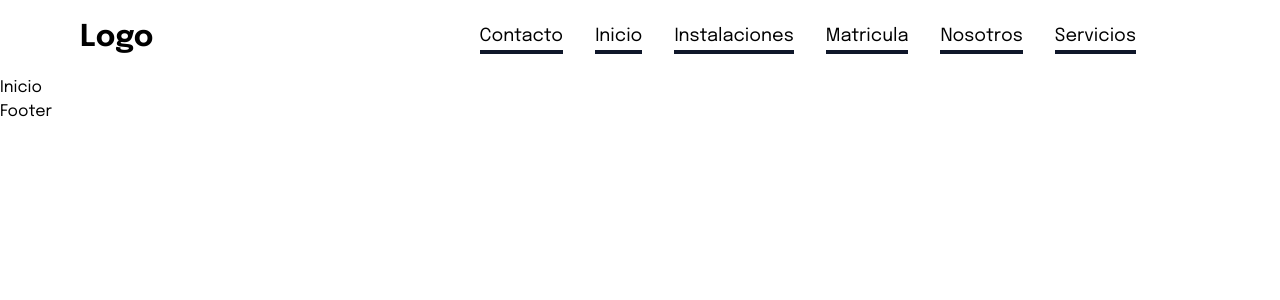
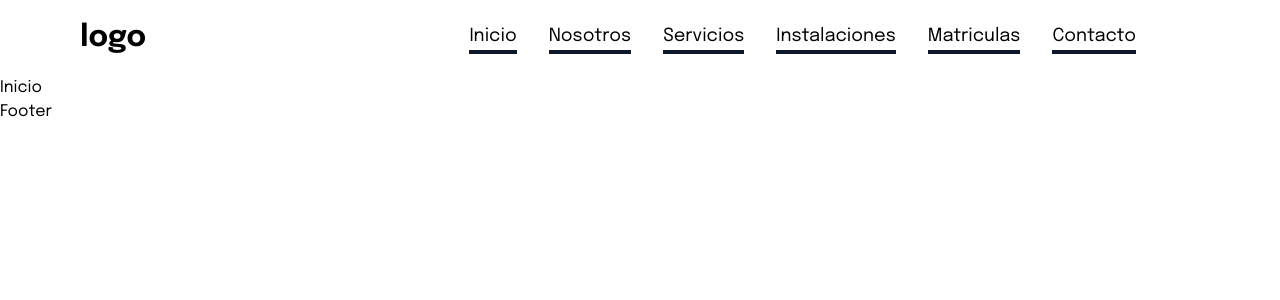
Before and after one commit to FedeSabi/proyecto-Jardin-de-Infantes, a React (Vite) app in the folder Front/: page / in a window 1280 px wide. Shown: the top 300 px of the page. Built offline with nearby package versions, Linux system fonts and the light colour scheme.

Commit message:
Narbar solucionado

```diff
--- a/Front/src/components/Navbar.jsx
+++ b/Front/src/components/Navbar.jsx
@@ -1,6 +1,7 @@
 import { useState } from "react";
 import { Link as ScrollLink } from "react-scroll";
 import { FaTimes, FaBars } from "react-icons/fa";
+import { SiLinkedin,SiFacebook, SiInstagram  } from "react-icons/si";
 
 const NavLink = ({ to, text }) => (
     <ScrollLink
@@ -22,34 +23,39 @@ const Navbar = () => {
         <nav>
             <div className="h-10vh flex justify-between z-50 text-black lg:py-5 px-20 py-4 flex-1">
                 <div className="flex items-center flex-1">
-                    <span className="text-3xl font-bold">Logo</span>
+                    <span className="text-3xl font-bold">logo</span>
                 </div>
                 <div className="lg:flex md:flex lg:flex-1 items-center justify-end font-normal hidden">
                     <div className="flex-10">
                         <ul className="flex gap-8 mr-16 text-[18px]">
+                            <NavLink to="Inicio" text="Inicio" />
+                            <NavLink to="Nosotros" text="Nosotros" />
+                            <NavLink to="/Servicios" text="Servicios" />
+                            <NavLink to="/Instalaciones" text="Instalaciones" />
+                            <NavLink to="/Matriculas" text="Matriculas" />
                             <NavLink to="/Contacto" text="Contacto" />
-                            <NavLink to="/Inicio" text="Inicio" />
-                            <NavLink to="/Instalaciones" text="Instalaciones" />
-                            <NavLink to="/Matricula" text="Matricula" />
-                            <NavLink to="/Nosotros" text="Nosotros" />
-                            <NavLink to="/Servicios" text="Servicios" />
                         </ul>
                     </div>
                 </div>
                 <div>
                     {click && (
-                        <div className="lg:hidden block absolute top-16 w-full left-0 right-0 bg-blue-900 transition">
-                            <ul className="text-center text-xl p-20">
-                                <NavLink to="/Contacto" text="Contacto" />
-                                <NavLink to="/Inicio" text="Inicio" />
-                                <NavLink
-                                    to="/Instalaciones"
-                                    text="Instalaciones"
-                                />
-                                <NavLink to="/Matricula" text="Matricula" />
-                                <NavLink to="/Nosotros" text="Nosotros" />
-                                <NavLink to="/Servicios" text="Servicios" />
+                        <div className="lg:hidden block absolute top-16 w-full left-0 right-0 bg-gray-300 transition">
+                            <ul className="text-left text-xl p-20">
+                            <NavLink to="Inicio" text="Inicio" />
+                            <NavLink to="Nosotros" text="Nosotros" />
+                            <NavLink to="/Servicios" text="Servicios" />
+                            <NavLink to="/Instalaciones" text="Instalaciones" />
+                            <NavLink to="/Matriculas" text="Matriculas" />
+                            <NavLink to="/Contacto" text="Contacto" />
                             </ul>
+                            <div className="flex flex-col p-20 mb-2 justify-left gap-5 py-4">
+                                <h2 >Siguenos</h2>
+                            <div className="flex gap-5 text-3xl">
+                                <a href="http://"><SiLinkedin /></a>
+                                <a href="http://"><SiFacebook /></a>
+                                <a href="http://"><SiInstagram /></a>
+                            </div>
+                            </div>
                         </div>
                     )}
                 </div>
```
